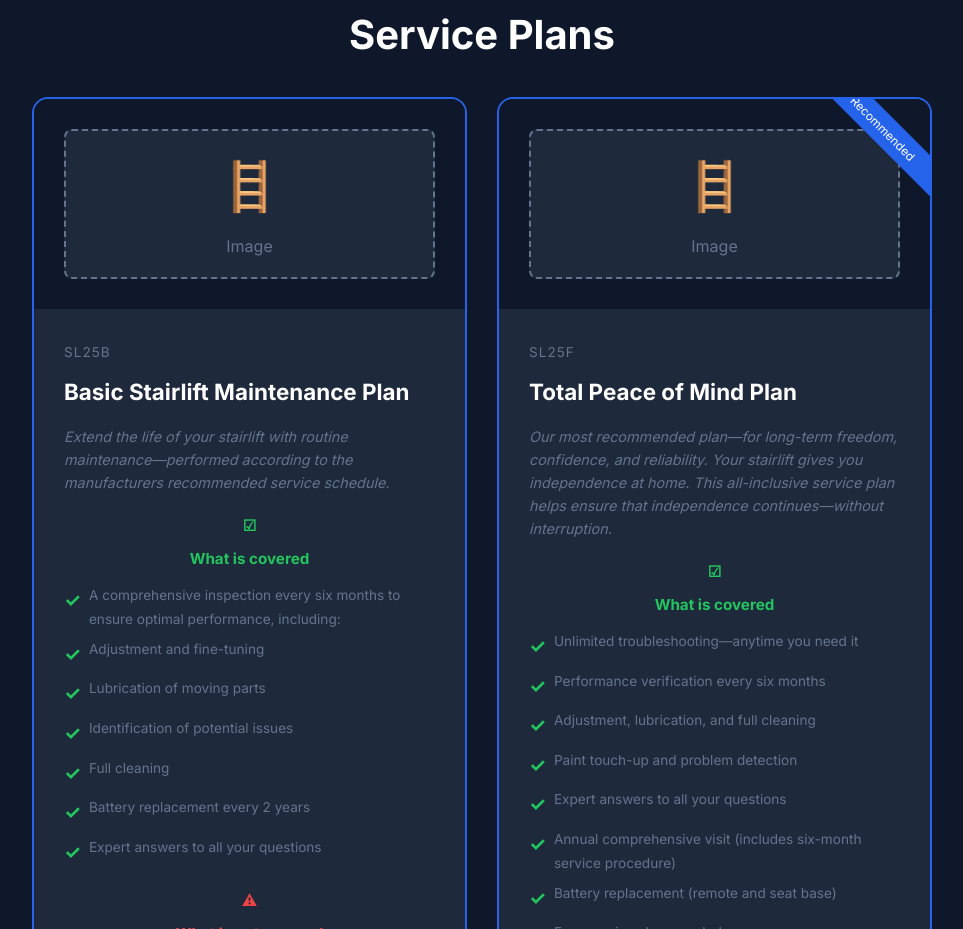
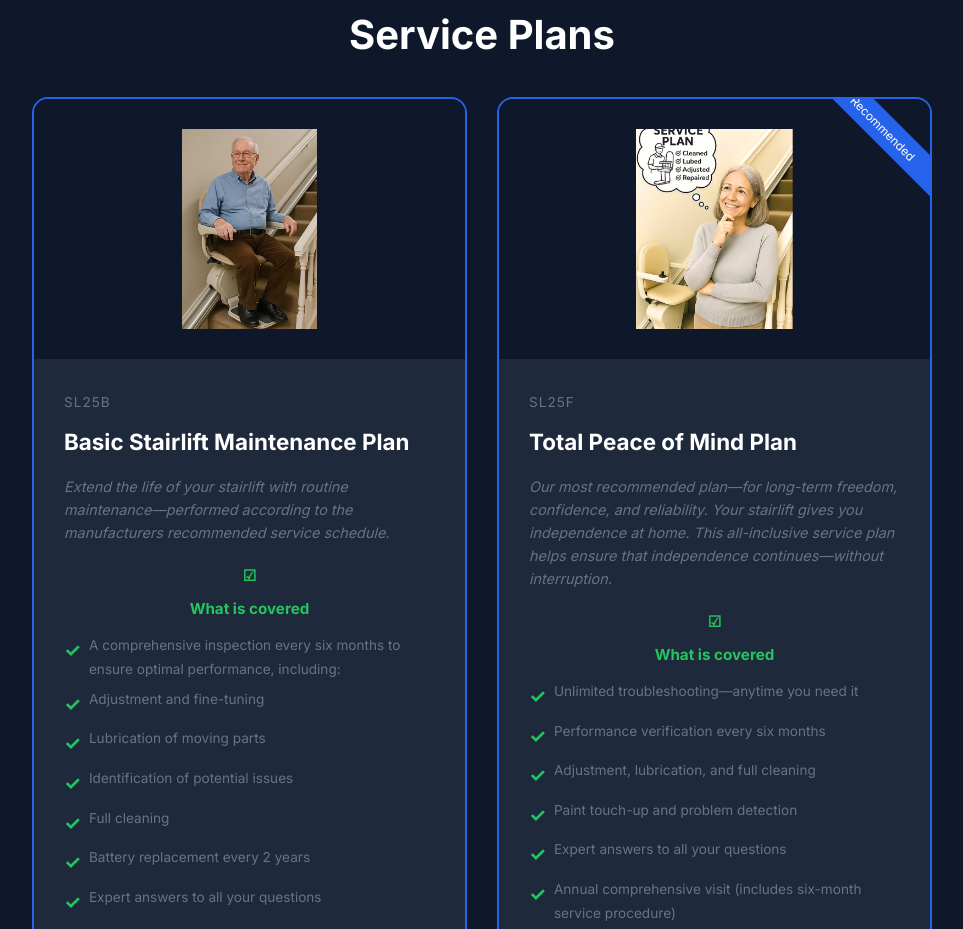
Before and after one commit to LeeDev428/BionicAim, a React (Vite) app: page /stairlifts in a window 1280 px wide. Shown: the part 900-1829 px from the top of the page, without its empty margins (158-1121 px from the left). Built offline with nearby package versions, Linux system fonts and the light colour scheme.

Commit message:
Update Stairlifts.tsx

```diff
--- a/src/pages/Stairlifts/Stairlifts.tsx
+++ b/src/pages/Stairlifts/Stairlifts.tsx
@@ -111,10 +111,11 @@ const Stairlifts = () => {
                 style={{ animationDelay: `${index * 0.15}s` }}
               >
                 <div className="plan-image">
-                  <div className="image-placeholder">
-                    <span>🪜</span>
-                    <p>Image</p>
-                  </div>
+                  <img
+                    src={`/img/stairlifts/${plan.id}.png`}
+                    alt={plan.name}
+                    className="plan-img"
+                  />
                 </div>
 
                 <div className="plan-content">
```
